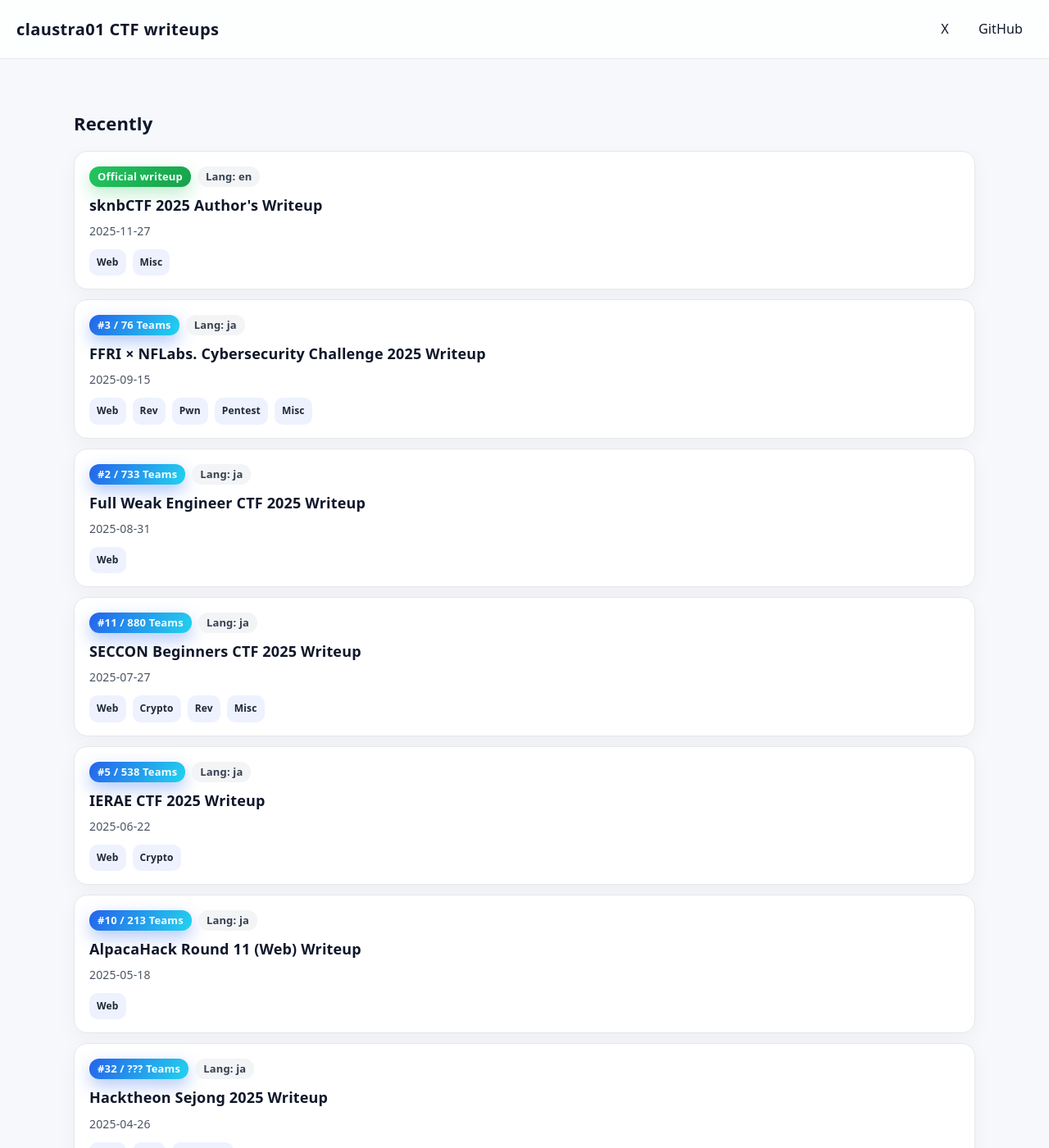
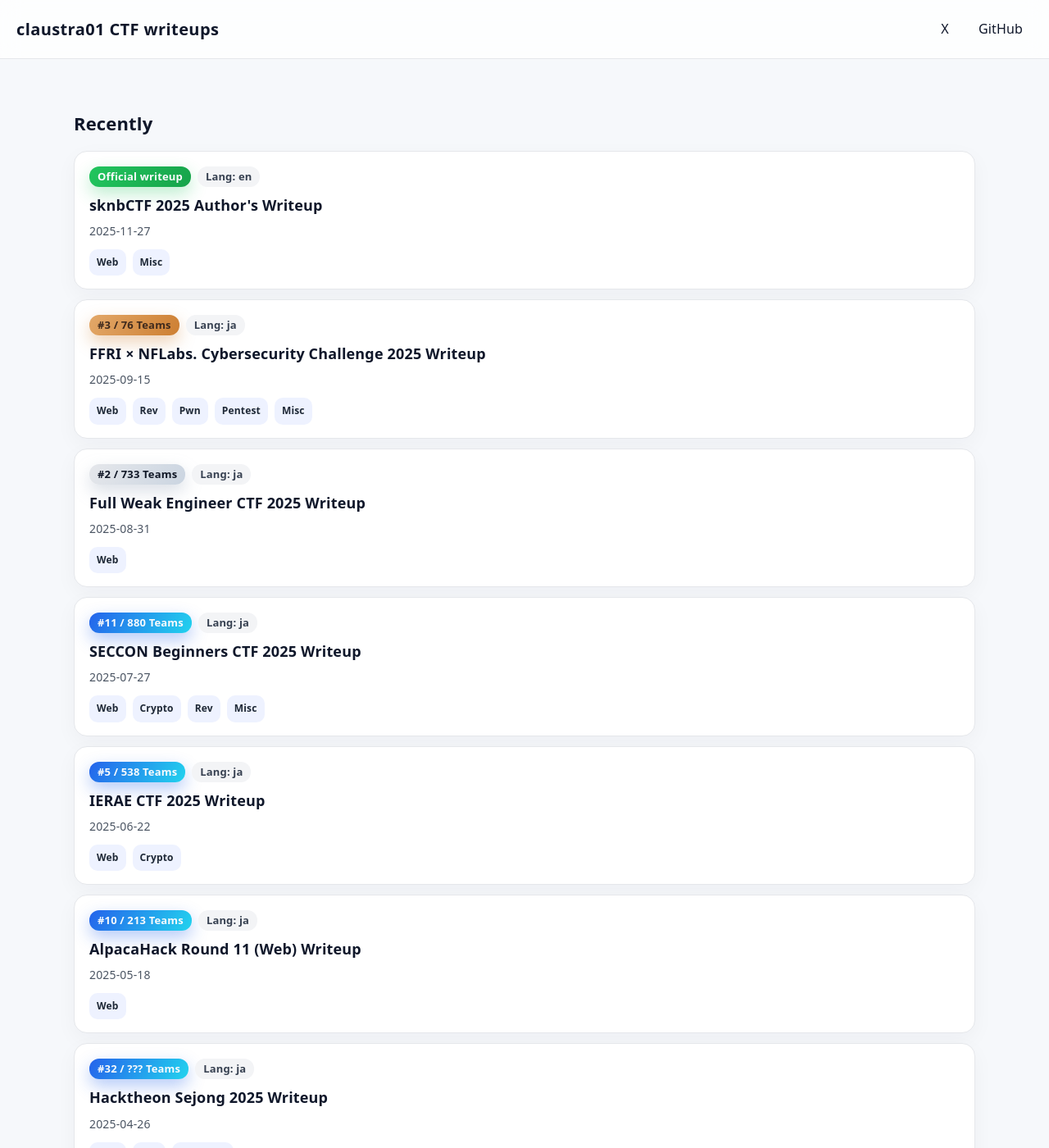
Before and after one commit to claustra01/my-ctf-writeups, a Jekyll site: the page built from index.md, in a window 1280 px wide and 1400 px high. Shown: the whole window at 82% size. Built offline with Jekyll 4.4.1, drawn with Linux system fonts in a browser that asks for light colours.

Commit message:
update: certificated rank color

```diff
--- a/assets/css/main.css
+++ b/assets/css/main.css
@@ -234,6 +234,24 @@ a:hover {
   box-shadow: 0 8px 20px rgba(37, 99, 235, 0.35);
 }
 
+.pill-rank-gold {
+  background: linear-gradient(120deg, #fcd34d, #f59e0b);
+  color: #7c2d12;
+  box-shadow: 0 8px 20px rgba(245, 158, 11, 0.35);
+}
+
+.pill-rank-silver {
+  background: linear-gradient(120deg, #e5e7eb, #cbd5e1);
+  color: #111827;
+  box-shadow: 0 8px 20px rgba(148, 163, 184, 0.35);
+}
+
+.pill-rank-bronze {
+  background: linear-gradient(120deg, #e3a869, #cd7f32);
+  color: #3f2a1d;
+  box-shadow: 0 8px 20px rgba(205, 127, 50, 0.35);
+}
+
 .tag-row {
   display: flex;
   flex-wrap: wrap;
--- a/index.md
+++ b/index.md
@@ -21,7 +21,18 @@ permalink: /
         {% endif %}
 
         {% if writeup.rank or writeup.total_teams %}
-        <span class="pill pill-rank">
+        {% assign rank_classes = "pill pill-rank" %}
+        {% if writeup.rank %}
+        {% assign rank_number = writeup.rank | plus: 0 %}
+        {% if rank_number == 1 %}
+        {% assign rank_classes = rank_classes | append: " pill-rank-gold" %}
+        {% elsif rank_number == 2 %}
+        {% assign rank_classes = rank_classes | append: " pill-rank-silver" %}
+        {% elsif rank_number == 3 %}
+        {% assign rank_classes = rank_classes | append: " pill-rank-bronze" %}
+        {% endif %}
+        {% endif %}
+        <span class="{{ rank_classes }}">
           {% if writeup.rank %}#{{ writeup.rank }}{% endif %}{% if writeup.total_teams %}{% if writeup.rank %} / {% endif %}{{ writeup.total_teams }} Teams{% endif %}
         </span>
         {% endif %}
```
Also changed, not shown: _layouts/writeup.html (+12 -1 lines).
